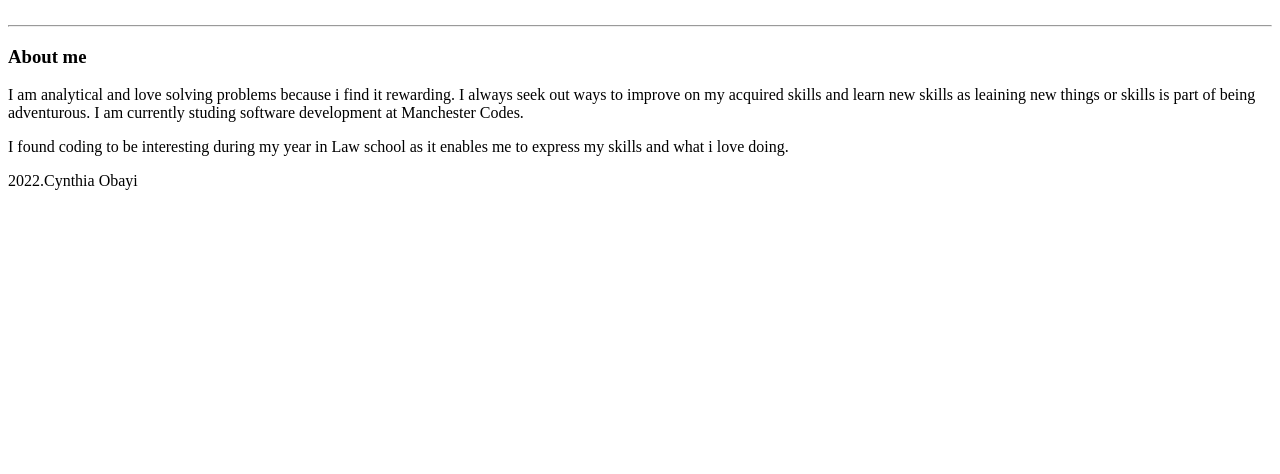
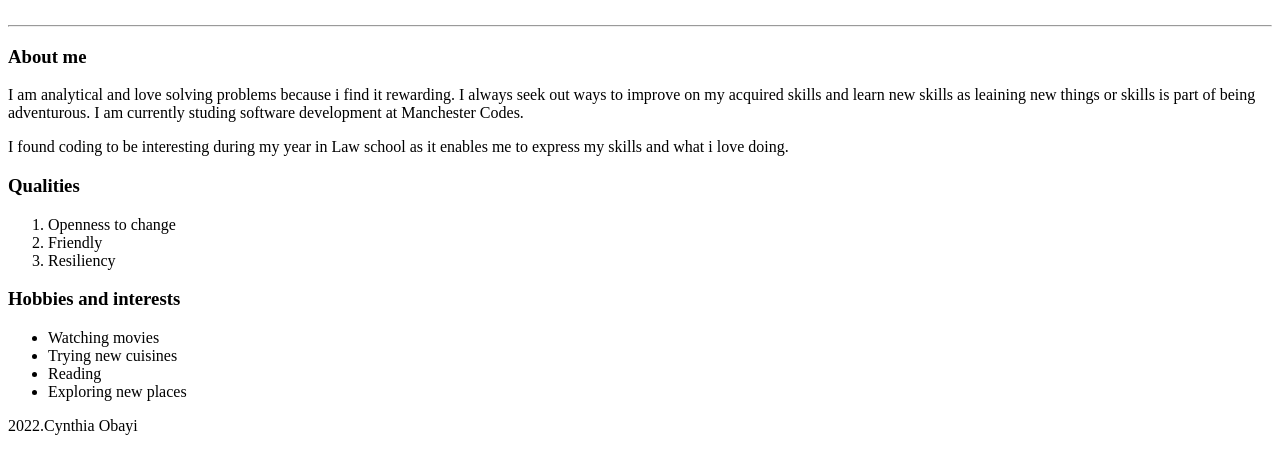
Before and after one commit to CynthiaTegaObayi/Portfolio, a plain HTML site: page index.html in a window 1280 px wide. Shown: the part 128-602 px from the top of the page. Drawn offline with Linux system fonts and the light colour scheme.

Commit message:
lists of qualities,hobbies and interests

```diff
--- a/index.html
+++ b/index.html
@@ -13,9 +13,30 @@
       <hr />
       <section>
       <h3>About me</h3>
-      </section>
       <p> I am analytical and love solving problems because i find it rewarding. I always seek out ways to  improve on my acquired skills and learn new skills as leaining new things or skills is part of being adventurous. I am currently studing software development at Manchester Codes.</p>
       <p>I found coding to be interesting during my year in  Law school as it enables me to express my skills and what i love doing. </p>
+      </section>
+      <section>
+        <header>
+          <h3>Qualities</h3>
+          <ol>
+            <li>Openness to change</li>
+            <li>Friendly</li>
+            <li>Resiliency</li>
+          </ol>
+        </header>
+      </section>
+      <section>
+        <header>
+          <h3>Hobbies and interests</h3>
+          <ul>
+            <li>Watching movies</li>
+            <li>Trying new cuisines</li>
+            <li>Reading</li>
+            <li>Exploring new places</li>
+          </ul>
+        </header>
+      </section>
       <footer>2022.Cynthia Obayi</footer>
       </main>
   </body>
```
